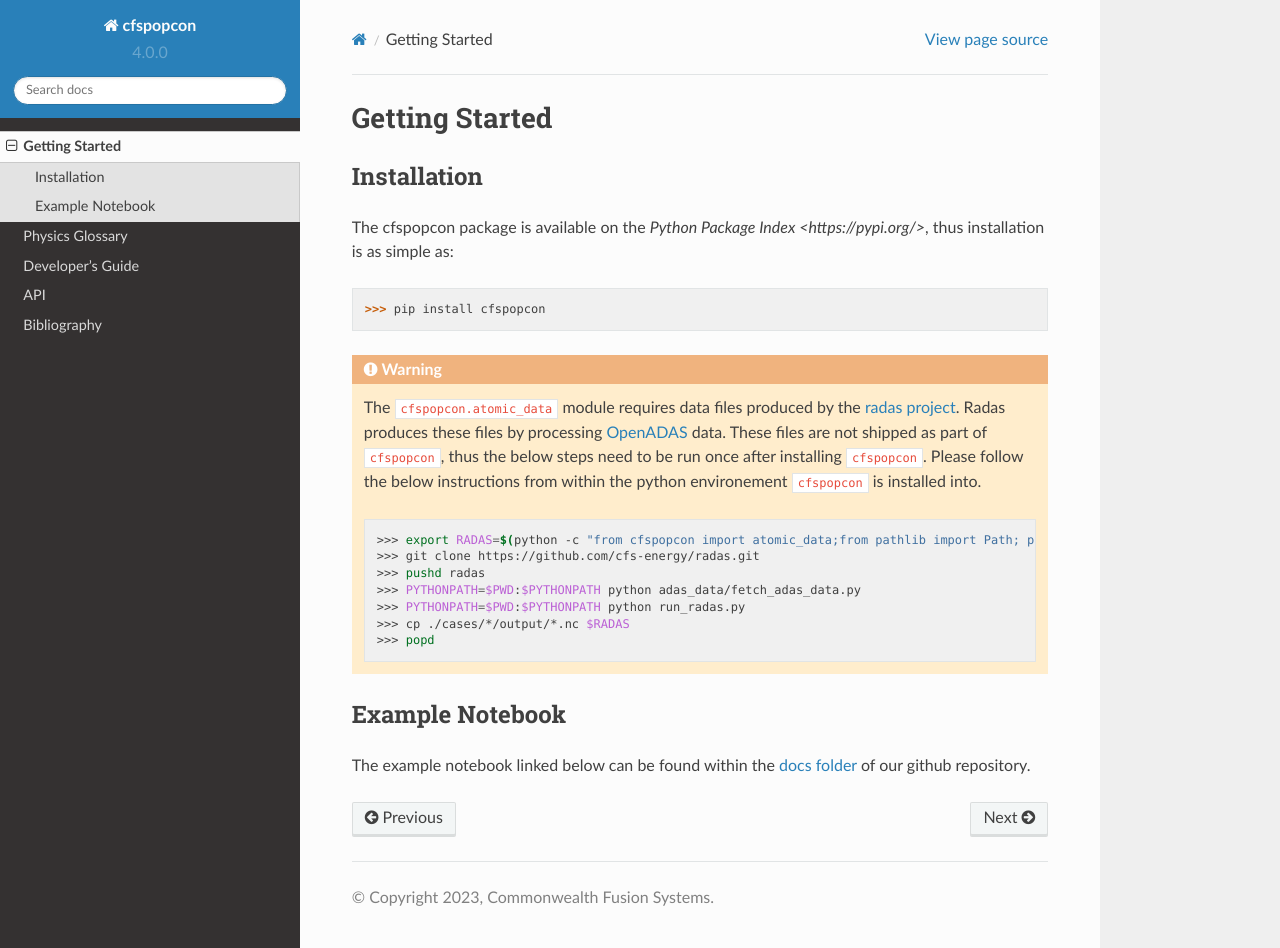
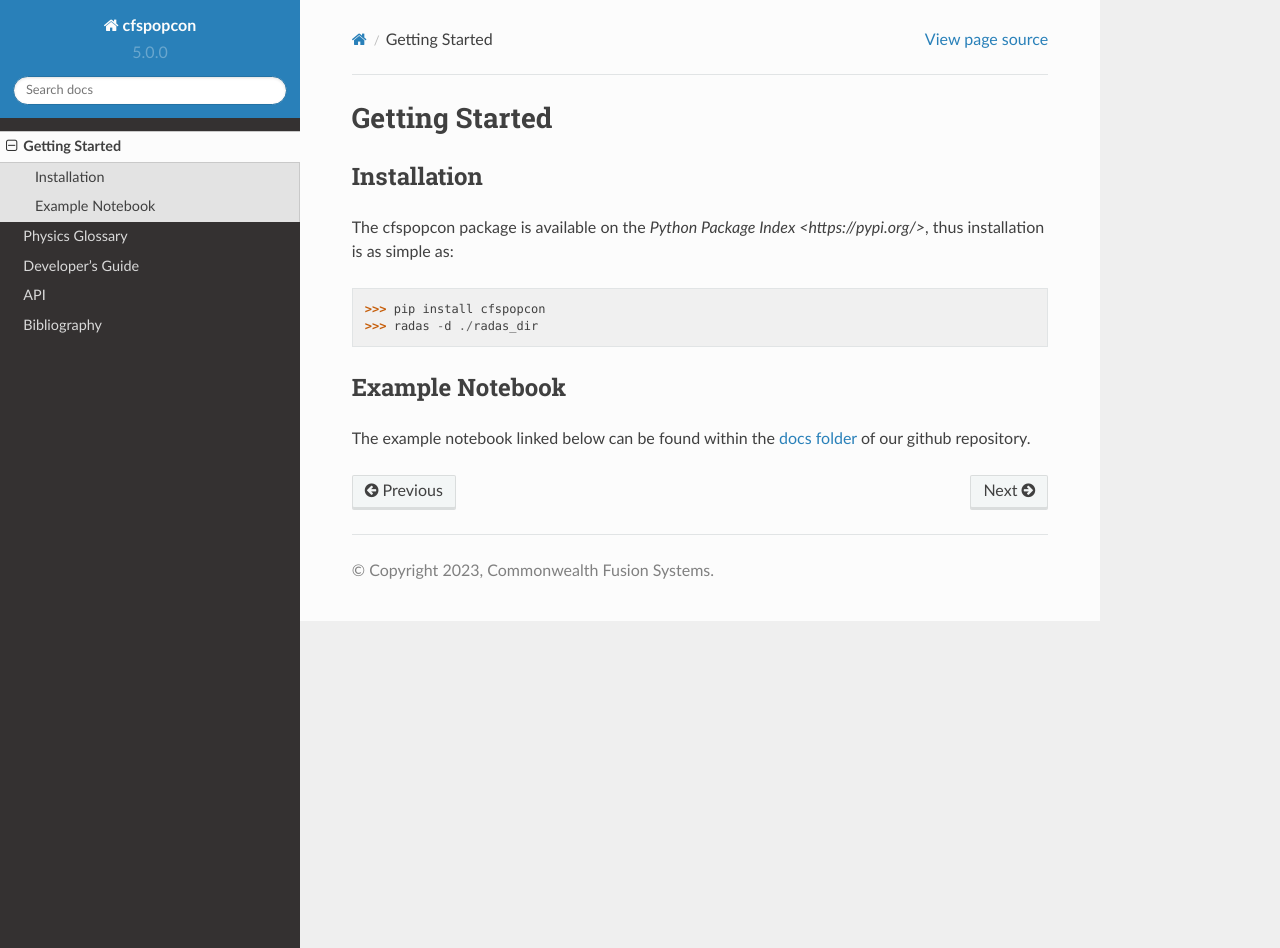
Before and after one commit to cfs-energy/cfspopcon, a Sphinx documentation site: the page built from docs/doc_sources/Usage.rst, in a window 1280 px wide and 948 px high. Built offline with Sphinx 7.4.7 and the Read the Docs theme 2.0.0, drawn with Linux system fonts in a browser that asks for light colours; pages that are not in the unit, such as notebooks, are missing from menus; the version number is read from the project's files by our own code.

Commit message:
Run pre-commit

```diff
--- a/docs/doc_sources/Usage.rst
+++ b/docs/doc_sources/Usage.rst
@@ -11,18 +11,7 @@ The cfspopcon package is available on the `Python Package Index <https://pypi.or
 .. code::
 
   >>> pip install cfspopcon
-.. warning::
-   The :code:`cfspopcon.atomic_data` module requires data files produced by the `radas project <https://github.com/cfs-energy/radas>`_. Radas produces these files by processing `OpenADAS <https://open.adas.ac.uk/adf11>`_ data. These files are not shipped as part of :code:`cfspopcon`, thus the below steps need to be run once after installing :code:`cfspopcon`. Please follow the below instructions from within the python environement :code:`cfspopcon` is installed into.
-
-   .. code:: bash
-
-    >>> export RADAS=$(python -c "from cfspopcon import atomic_data;from pathlib import Path; print(Path(atomic_data.__file__).parent)")
-    >>> git clone https://github.com/cfs-energy/radas.git
-    >>> pushd radas
-    >>> PYTHONPATH=$PWD:$PYTHONPATH python adas_data/fetch_adas_data.py
-    >>> PYTHONPATH=$PWD:$PYTHONPATH python run_radas.py
-    >>> cp ./cases/*/output/*.nc $RADAS
-    >>> popd
+  >>> radas -d ./radas_dir
 
 
 Example Notebook
--- a/docs/doc_sources/dev_guide.rst
+++ b/docs/doc_sources/dev_guide.rst
@@ -22,6 +22,7 @@ Setting up a virtual environment and installing all dependencies required to dev
 .. code::
 
   >>> poetry install
+  >>> poetry run radas -d ./radas_dir
 
 If you are new to Poetry, we suggest that you at least read their brief introduction on `how to use this virtual environment <https://python-poetry.org/docs/basic-usage/#using-your-virtual-environment>`_.
 You can verify that everything worked as expected by following the :ref:`Getting Started <gettingstarted>` guide.
--- a/pyproject.toml
+++ b/pyproject.toml
@@ -4,7 +4,7 @@ target-version = ['py39', 'py310', 'py311']
 
 [tool.poetry]
 name = "cfspopcon"
-version = "4.0.0"
+version = "5.0.0"
 description = "Empirically-derived scoping of tokamak operational space."
 authors = ["Commonwealth Fusion Systems"]
 readme = "README.md"
```
Also changed, not shown: 4 other files.
